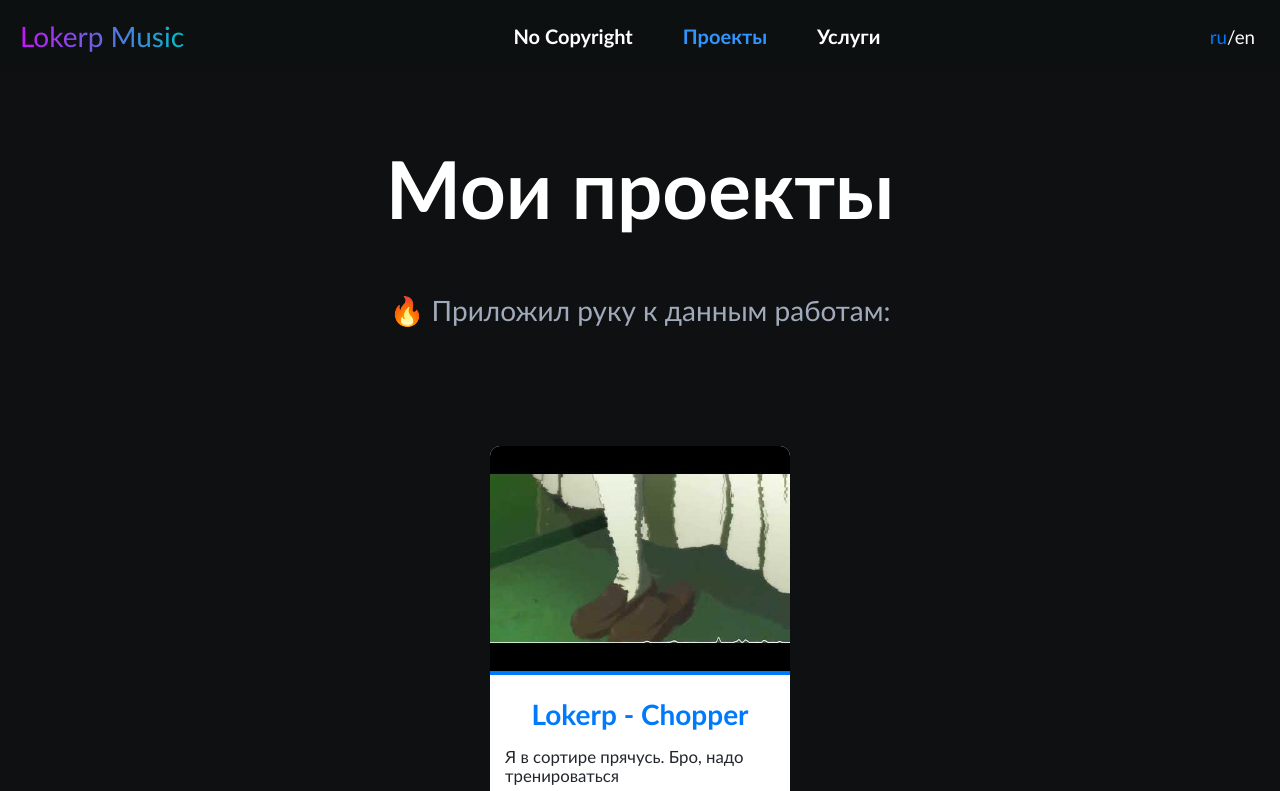
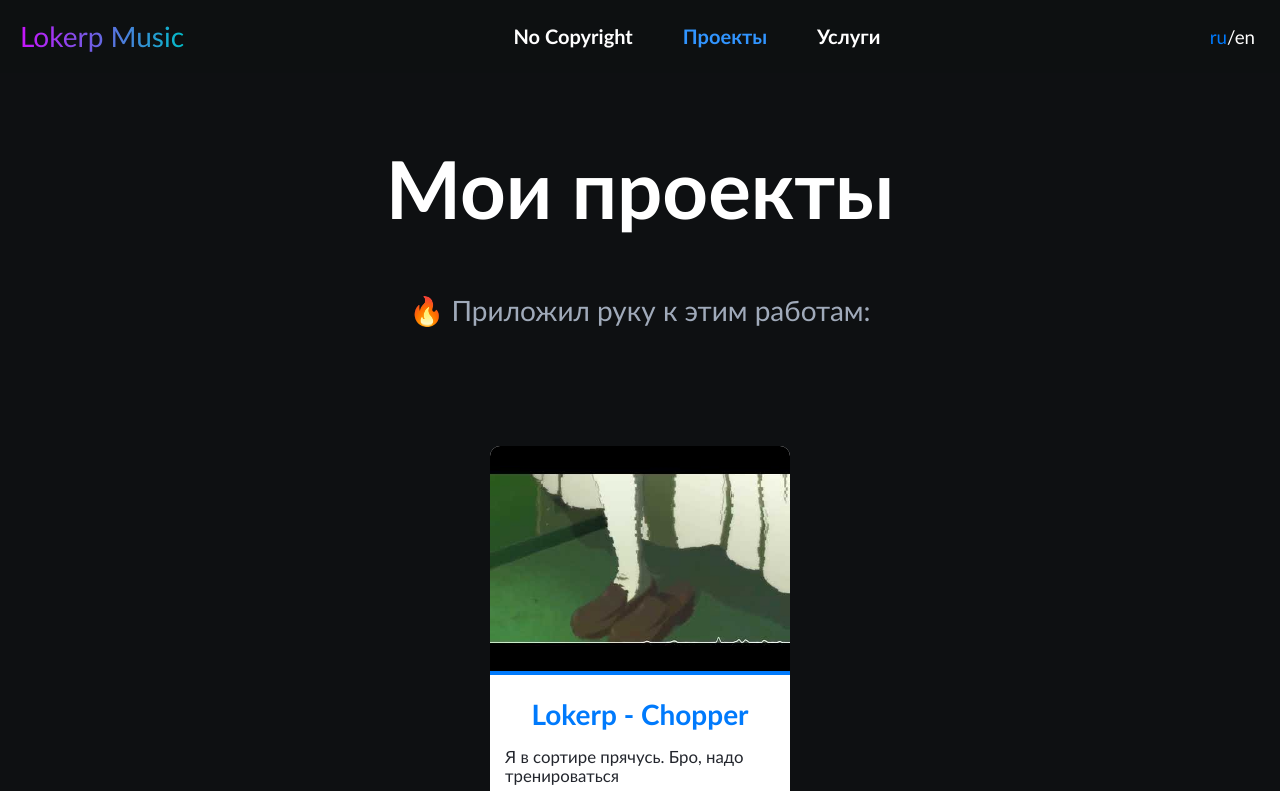
Before and after one commit to lokerp/lokerp.github.io, a plain HTML site: page projects/index.html in a window 1280 px wide. Both pictures are taken after a click on the element "ru". Shown: the top 791 px of the page. Drawn offline with Linux system fonts and the light colour scheme.

Commit message:
Update index.html

```diff
--- a/projects/index.html
+++ b/projects/index.html
@@ -42,7 +42,7 @@
             <h1 class='h1 ru_elem hidden'>Мои проекты</h1>
             <h1 class='h1 eng_elem'>My projects</h1>
             <div class="block_center">
-                <p class="p super ru_elem hidden">🔥 Приложил руку к данным работам:</p>
+                <p class="p super ru_elem hidden">🔥 Приложил руку к этим работам:</p>
                 <p class="p super eng_elem">🔥 Had a hand in it:</p>
             </div>
         </section>
```
